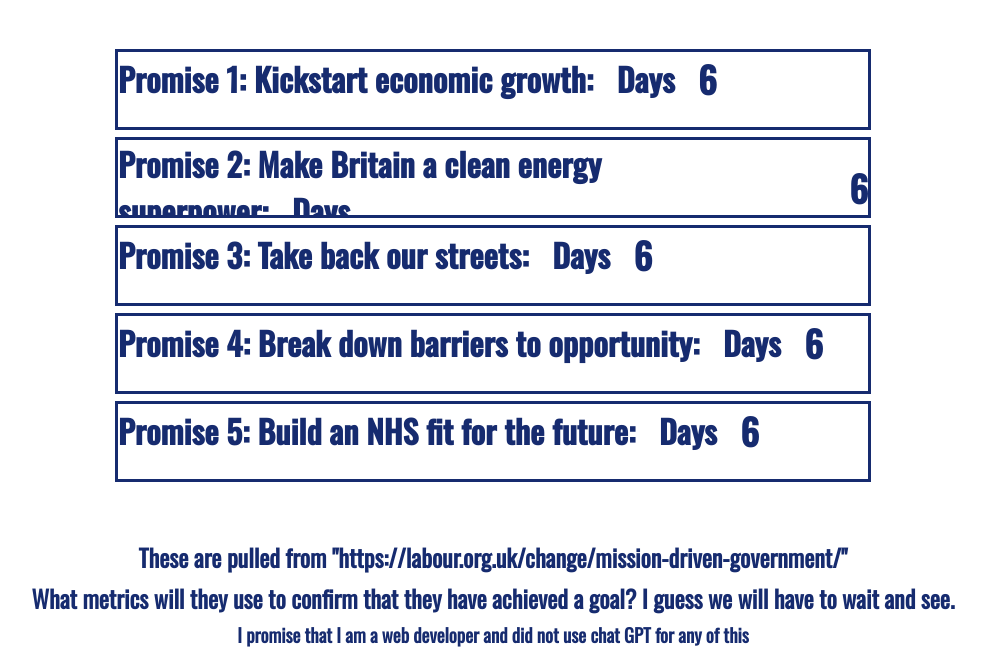
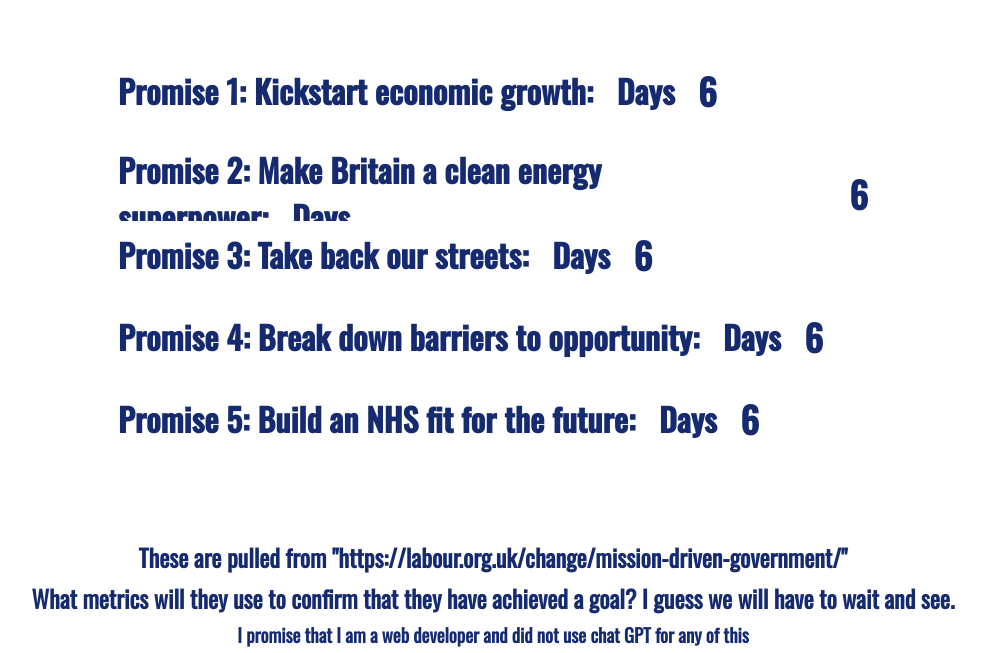
Before and after one commit to Mattbatt84/Labour-Promises, a plain HTML site: page index.html in a window 1280 px wide. Shown: the part 147-800 px from the top of the page, without its empty margins (147-1133 px from the left). Drawn offline with nearby package versions, Linux system fonts and the light colour scheme.

Commit message:
Update index.html

```diff
--- a/index.html
+++ b/index.html
@@ -41,7 +41,7 @@
             width: 100%;
         }
         iframe {
-            border: 3px solid #162B6F;
+            border: 0px solid #162B6F;
             width: 750px; /* Global width */
             height: 75px; /* Global height */
             margin: 1px 0; /* Reduced margin */
```
